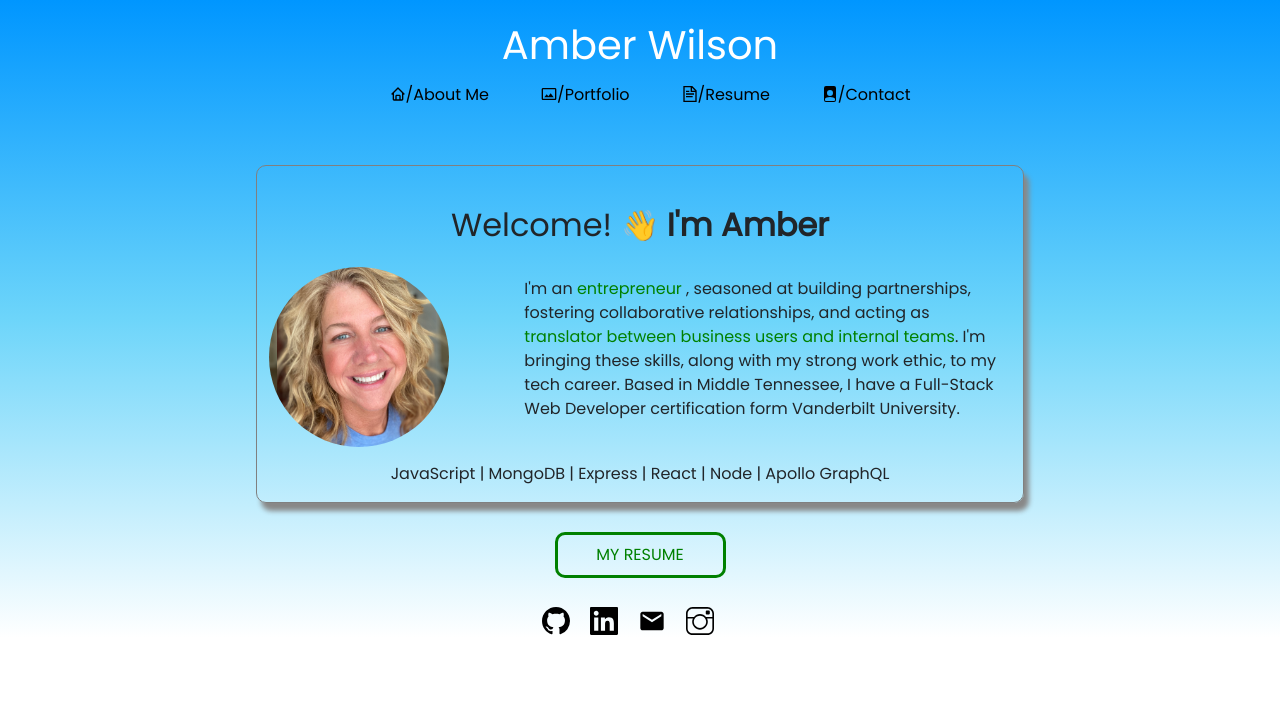
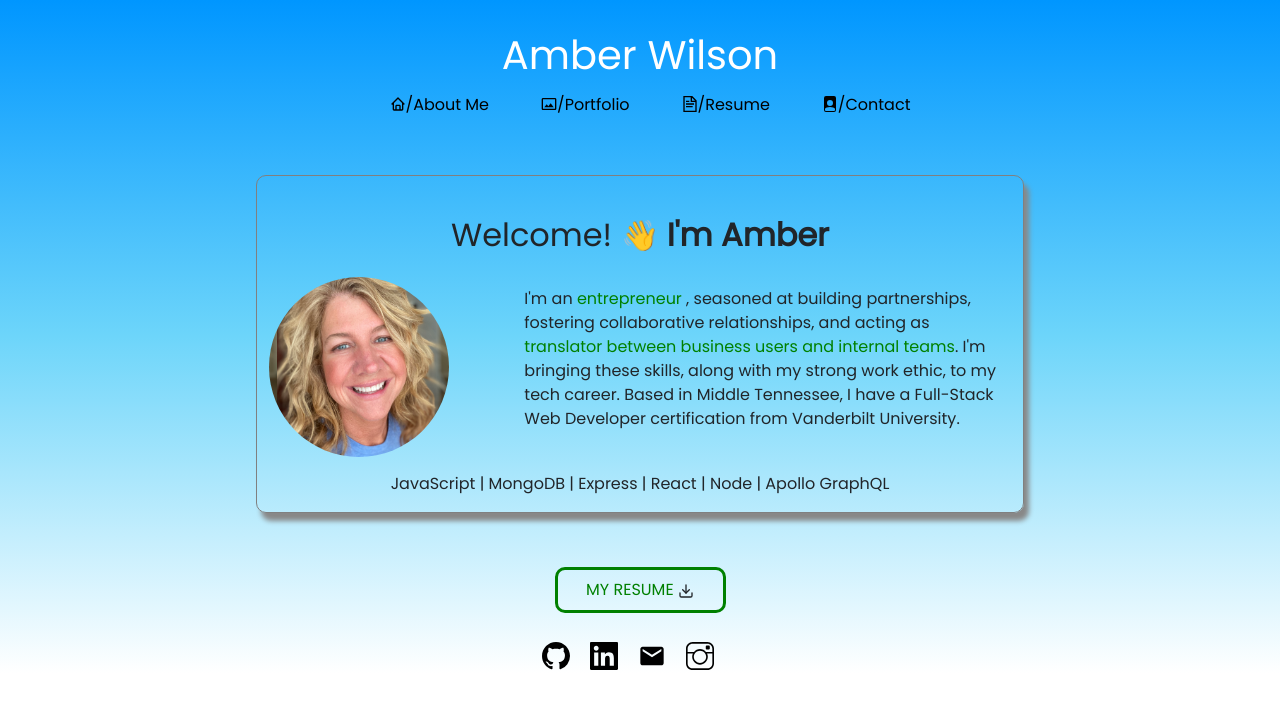
Before and after one commit to awil414/Portfolio, a React (Create React App) app: page / in a window 1280 px wide. Shown: the top 708 px of the page. Built offline with nearby package versions, Linux system fonts and the light colour scheme.

Commit message:
adding new download resume link to resume

```diff
--- a/src/components/Footer/index.js
+++ b/src/components/Footer/index.js
@@ -9,7 +9,7 @@ import { Container, Row, Col } from "react-bootstrap";
 // Function for footer with icons and links
 function Footer() {
   return (
-    <Container fluid className="footer">
+    <Container  className="footer">
       {/* <div className='container d-flex justify-content-center'> */}
        <Row className="footer-body">
         <ul>
--- a/src/components/Footer/style.css
+++ b/src/components/Footer/style.css
@@ -2,7 +2,7 @@
   /* background: #0096FF; */
   width: 100%;
   height: 60px;
-  /* position: absolute; */
+  /* position: relative; */
   bottom: 0 !important;
   /* display: flex; */
   align-items: center;
--- a/src/components/Navbar/style.css
+++ b/src/components/Navbar/style.css
@@ -33,7 +33,7 @@ li a:hover {
   font-family: Poppins;
   font-size: 40px;
   color: white !important;
-  padding-top: 15px;
+  padding-top: 25px;
   text-align: center;
   margin-bottom: 0;
   /* position: absolute;
--- a/src/index.css
+++ b/src/index.css
@@ -1,5 +1,6 @@
 body {
   margin: 0;
   padding: 0;
-  font-family: Poppins;
+  font-family: 'Poppins';
+  min-height: 100%;
 }
--- a/src/pages/About/index.js
+++ b/src/pages/About/index.js
@@ -6,7 +6,7 @@ import { MDBContainer, MDBRow, MDBCol, MDBBtn } from "mdb-react-ui-kit";
 import Type from "./Type";
 import "./type.css";
 import myResume from "../../media/aresume.pdf";
-
+import { FiDownload } from "react-icons/fi";
 
 // Function to return About page on renderPage
 export default function About() {
@@ -36,7 +36,7 @@ export default function About() {
               I'm an <span style={{ color: 'green', fontSize: '16px' }} >entrepreneur </span>, seasoned at building partnerships, fostering collaborative relationships,
               and acting as <span style={{ color: 'green', fontSize: '16px'}} >translator between business users and internal teams</span>.
               I'm bringing these skills, along with my strong work ethic, to my tech career. Based in Middle Tennessee, I have a Full-Stack Web Developer
-              certification form Vanderbilt University.
+              certification from Vanderbilt University.
 
             </p>
           </MDBCol>
@@ -55,7 +55,11 @@ export default function About() {
       <MDBContainer className='more-about' >
         <MDBRow className="justify-content-md-center" >
           <div className='resume-link'>
-            <a style={{ color: 'green', textDecoration: 'none' }} href={myResume}>MY RESUME</a>
+            <a style={{ color: 'green', textDecoration: 'none' }} href={myResume}>MY RESUME {''} </a>{''}
+            &nbsp;
+            <i className="download-icon">
+             <FiDownload />
+            </i>
           </div> {''}
 
         </MDBRow>
--- a/src/pages/About/style.css
+++ b/src/pages/About/style.css
@@ -80,6 +80,10 @@ h2 {
   background-position: 8px;
 }
 
+.more-about {
+  padding-top: 25px;
+}
+
 .wave {
   animation-name: wave-animation;
   animation-duration: 2.5s;
--- a/src/pages/Resume/index.js
+++ b/src/pages/Resume/index.js
@@ -11,20 +11,24 @@ import {
 } from "mdb-react-ui-kit";
 import Slide from "react-reveal";
 import { Col, Row, Container } from "react-bootstrap";
+import { FiDownload } from "react-icons/fi";
 
 // Function to return Resume page
 const Resume = () => {
   return (
     <div class='resume'>
       <div className='main-title'>
-        <h1 style={{ fontSize: '28px' }}>Resume</h1>
-        <p>
-          {" "}
-          Download{" "}
-          <a style={{ color: "blue" }} href={myResume} download>
-            MY RESUME
-          </a>{" "}
-        </p>
+        <h1 style={{ fontSize: '28px' }}>Download my resume</h1>
+        <MDBRow className="justify-content-md-center" >
+          <div className='resume-link'>
+            <a style={{ color: 'white', textDecoration: 'none' }} href={myResume}>MY RESUME {''} </a>{''}
+            &nbsp;
+
+             <FiDownload />
+
+          </div> {''}
+
+        </MDBRow>
       </div>
       {/* <MDBRow className='h-100 '>
         <MDBCol sm='6'>
```
